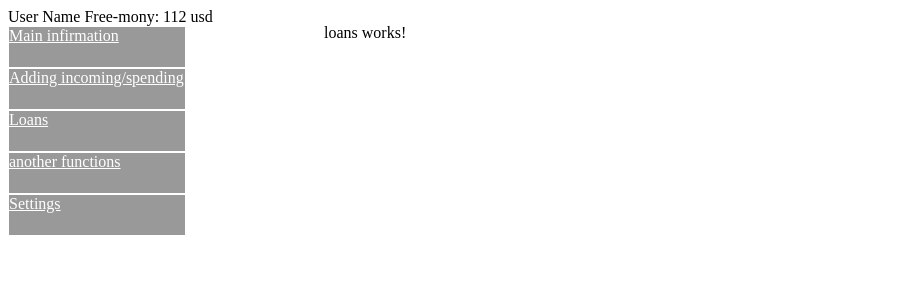
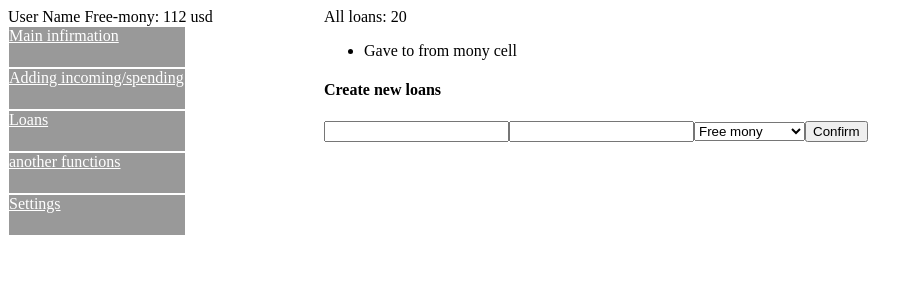
Before and after one commit to Miakshin/monyCounter, an Angular app: page /loans in a window 1280 px wide. Shown: the top 300 px of the page, without its empty margins (0-922 px from the left). Built offline with nearby package versions, Linux system fonts and the light colour scheme.

Commit message:
changed template

```diff
--- a/src/app/loans/loans.component.html
+++ b/src/app/loans/loans.component.html
@@ -1,3 +1,19 @@
-<p>
-  loans works!
-</p>
+<div class="loans">
+  <label>All loans: </label>{{loans}}
+  <div *ngIf="loans>0" class="loans-list">
+    <ul>
+      <li>Gave {{loans.amount}} to {{loans.massage}} from {{loans.cell}} mony cell</li>
+    </ul>
+  </div>
+  <form class="create-loans">
+    <h4>Create new loans</h4>
+    <input type="number" />
+    <input type="text" placeholer="Loans description"/>
+    <select>
+      <option value="Free mony">Free mony</option>
+      <option value="Investigastions">Investigastions</option>
+      <option value="Home">Home</option>
+    </select>
+    <input type="submit" name="post-loans" value="Confirm">
+  </form>
+</div>
--- a/src/app/loans/loans.component.ts
+++ b/src/app/loans/loans.component.ts
@@ -7,6 +7,8 @@ import { Component, OnInit } from '@angular/core';
 })
 export class LoansComponent implements OnInit {
 
+  loans: number = 20;
+
   constructor() { }
 
   ngOnInit() {
--- a/src/app/settings/settings.component.html
+++ b/src/app/settings/settings.component.html
@@ -1,3 +1,12 @@
-<p>
-  settings works!
-</p>
+<div class="settings">
+  <h3>Settings</h3>
+  <div class="cells settings">
+    Cell settings
+  </div>
+  <div class="loans-settings">
+    Loans settings
+  </div>
+  <div class="Account settings">
+    Account settings
+  </div>
+</div>
```
